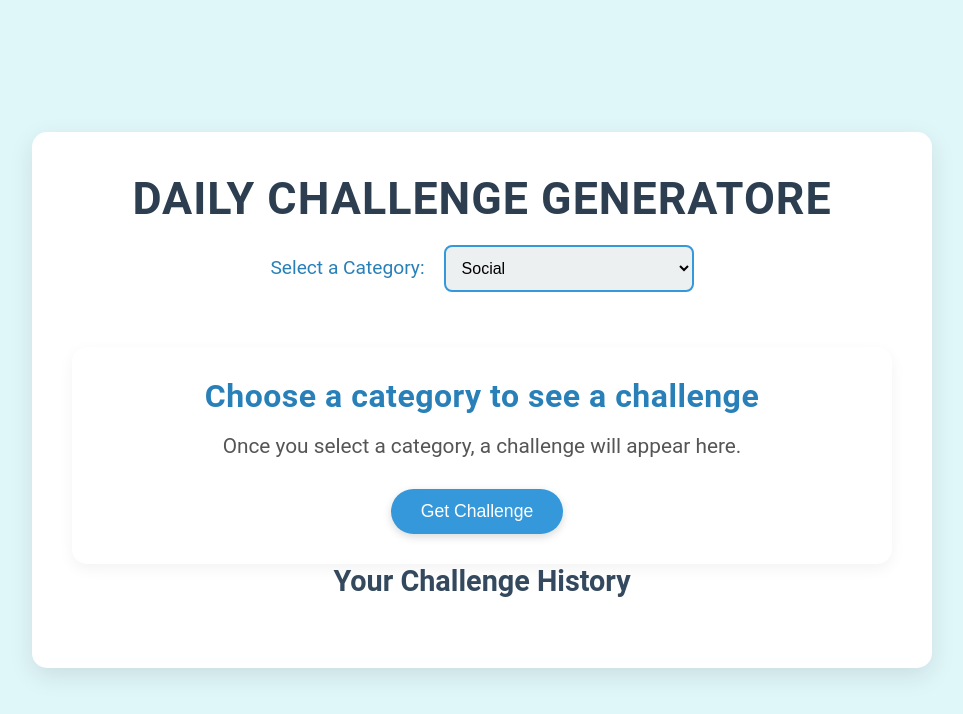
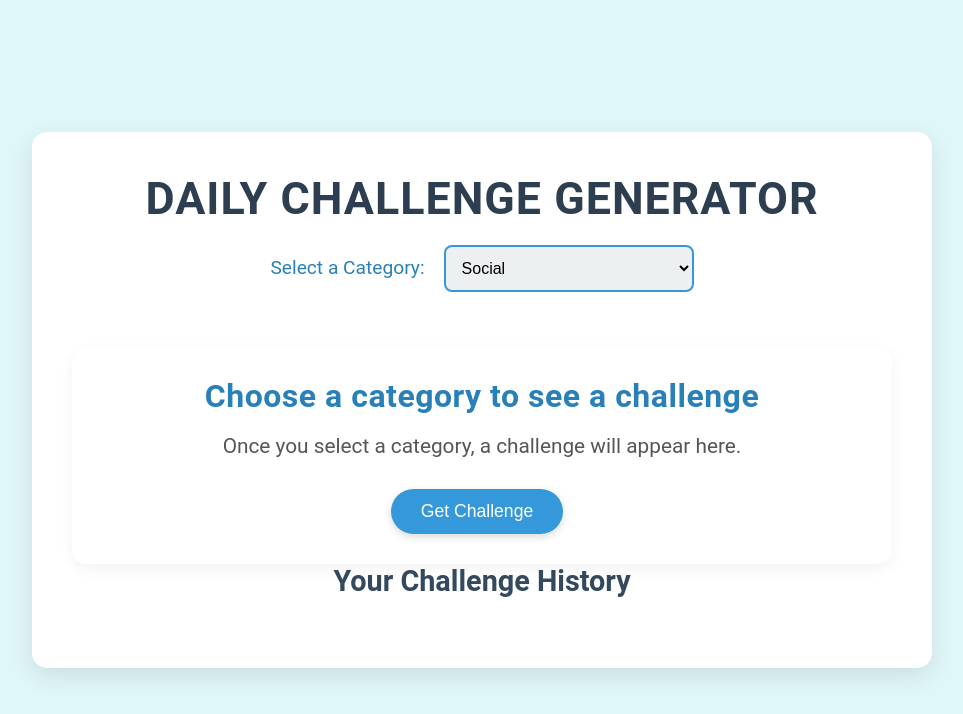
Before and after one commit to Sruthi0114/website, a plain HTML site: page index.html in a window 1280 px wide. Shown: the whole page, without its empty margins (158-1121 px from the left). Drawn offline with Linux system fonts and the light colour scheme.

Commit message:
Update index.html

```diff
--- a/index.html
+++ b/index.html
@@ -8,7 +8,7 @@
 </head>
 <body>
     <div class="container">
-        <h1>Daily Challenge Generatore</h1>
+        <h1>Daily Challenge Generator</h1>
 
         <!-- Category Selection -->
         <div>
```
